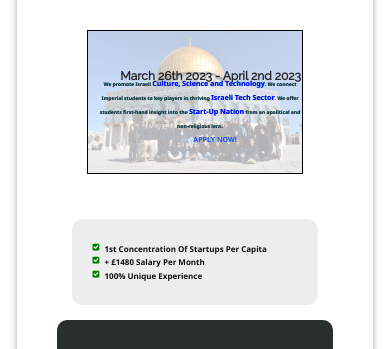
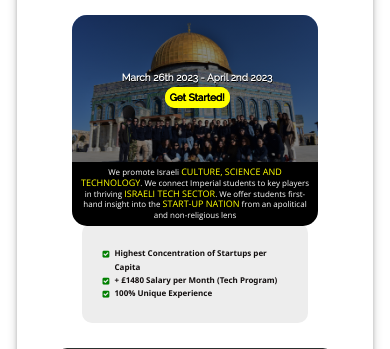
Before and after one commit to EZePiZy/IsraSoc_Website, a Django app: page / in a window 390 px wide. Shown: the part 135-484 px from the top of the page. Run offline with Django 4.2, Linux system fonts and the light colour scheme; some libraries are stand-ins or nearby versions; some web fonts are replaced.

Commit message:
feat: Home page design + events and placements, need add participate button in forms

```diff
--- a/israsoc_website/tech_website/templates/tech_website/home.html
+++ b/israsoc_website/tech_website/templates/tech_website/home.html
@@ -55,110 +55,88 @@
 /***************************************
 banner
 ***************************************/
-    .welcome {
-        margin: 30px;
+    .containerBox {
         position: relative;
-        border: 1px solid black;
+        display: inline-block;
+        margin: 15px;
+        margin-bottom: 20px;
     }
 
-    .text-welcome {
-        position: absolute;
-        top: 17px;
-        left: 230px;
-        font-size: 35px;
-        font-weight: 900;
+    .promo {
+        font-size: 25px;
         text-align: center;
-        }
-
-    .text-2-welcome {
-        position: absolute;
-        bottom: 150px;
-        left: 10px;
-        text-shadow: 0.3px 0.3px 0.3px rgb(27, 143, 176);
-        font-size: 25px;
-        line-height: 35pt;
-        text-align: center;
-        font-style: bold;
-        font-family: 'Segoe UI', Tahoma, Geneva, Verdana, sans-serif;
+        color: #FFF;
+        line-height: 20pt;
+        padding: 10px;
+        margin-top: -3em;
+        background-color: #000;
+        border-bottom-left-radius: 15px;
+        border-bottom-right-radius: 15px;
     }
 
-    .text-3-welcome {
+    .text-box {
         position: absolute;
-        bottom: 17px;
-        left: 385px;
-        font-size: 40px;
+        height: 100%;
+        border-radius: 15px;
         text-align: center;
-        font-style: bold;
-        font-family: 'Segoe UI', Tahoma, Geneva, Verdana, sans-serif;
-        text-transform: uppercase;
+        width: 100%;
+        background:
+            linear-gradient(
+            rgba(0, 0, 0, 0.5),
+            rgba(0, 0, 0, 0.5)
+        );
+    }
+    .text-box:before {
+        content: '';
+        display: inline-block;
+        height: 100%;
+        vertical-align: middle;
+    }
+
+    h4 {
+        top:50px;
+        display: inline-block;
+        font-size: 35px; /*or whatever you want*/
+        color: rgb(255, 255, 255);
+        line-height: 2em;
+        text-shadow: 0.5px 0.5px 0.5px rgb(0, 0, 0);
+    }
+
+    img {
+        display: block;
+        max-width: 100%;
+        height: auto;
+    }
+
+    #u {
+        color: yellow;
     }
 
 
-    .background-image {
-        background-size: cover;
-        display: block;
-        background-position: center;
-        opacity: 0.3;
-    }
 
-    #u {
-        color: blue;
-    }
-
-
-    @media (max-width: 768px) {
-        .background-image {
-            background-size: 700px;
-            display: block;
-            background-position: center;
-            opacity: 0.3;
+    @media (max-width:768px) {
+        h4 {
+            display: inline-block;
+            font-size: 10px; /*or whatever you want*/
+            color: rgb(255, 255, 255);
+            line-height: 2em;
+            text-shadow: 0.5px 0.5px 0.5px rgb(0, 0, 0);
         }
-
-        .welcome {
-            margin: 30px;
-            position: relative;
-            border: 1px solid black;
+        .promo {
+            font-size: 8px;
+            text-align: center;
+            color: #FFF;
+            line-height:8pt;
+            padding: 5px;
+            margin-top: -2em;
+            background-color: #000;
+            border: 2px black;
+            border-bottom-left-radius: 15px;
+            border-bottom-right-radius: 15px;
         }
-
-        .text-welcome {
-            position: absolute;
-            top: 5px;
-            left: 32px;
-            font-size: 12px;
-            font-weight: 900;
-            text-align: center;
-        }
-
-        .text-2-welcome {
-            position: center;
-            bottom: 30px;
-            left: 10px;
-            font-size: 5px;
-            line-height: 10pt;
-            text-shadow: 0.3px 0.3px 0.3px rgb(27, 143, 176);
-            font-style: bold;
-            font-family: 'Segoe UI', Tahoma, Geneva, Verdana, sans-serif;
-        }
-
-        .text-3-welcome {
-            position: absolute;
-            bottom: 3px;
-            left: 105px;
-            font-size: 7px;
-            text-align: center;
-            font-family: 'Segoe UI', Tahoma, Geneva, Verdana, sans-serif;
+        #u {
+            font-size: 9px;
             text-transform: uppercase;
-        }
-
-        .background-image {
-            background-size: cover;
-            display: block;
-            background-position: center;
-            opacity: 0.3;
-        }
-
-        #u {
-            font-size: 7px;
         }
     }
 /***************************************
@@ -175,10 +153,14 @@
 
     .fa-li {
         color: green;
+        position: absolute;
+        top: 0.5em;
+        text-align: center;
     }
 
     .fa-ul {
         color: rgb(18, 14, 14);
+        top: 0.5em;
         font-weight: bolder;
         font-family: 'Segoe UI', Tahoma, Geneva, Verdana, sans-serif;
     }
@@ -190,16 +172,20 @@
             font-size: 8px;
             padding: 15px;
             line-height: 10pt;
-            margin: 15px;
+            margin: 25px;
+            font-family: 'Segoe UI', Tahoma, Geneva, Verdana, sans-serif;
         }
 
         .fa-li {
             color: green;
+            top: 0.5em;
+            font-family: 'Segoe UI', Tahoma, Geneva, Verdana, sans-serif;
         }
 
         .fa-ul {
             color: rgb(18, 14, 14);
             font-weight: bolder;
+            top: 0.5em;
             font-family: 'Segoe UI', Tahoma, Geneva, Verdana, sans-serif;
             }
     }
@@ -262,6 +248,7 @@
         font-size: larger;
         color: #000;
         padding: 20px;
+        width: 100%;
         margin-top: 5px;
         margin-bottom: 5px;
         border-radius: 10px;
@@ -304,7 +291,7 @@
                     max-width: 290px;
                     border: 5px solid rgb(41, 48, 46);
                     border-radius: 5px;
-                }
+        }
     }
 
     .slideshow {
@@ -328,8 +315,18 @@
 /***************************************
 contact us
 ***************************************/
+    .col-md-1, .col-sm-1 {
+        padding: 0;
+        color: black;
+    }
+
     .space {
-        margin-top: 40px;
+        padding-top: 25px;
+    }
+
+    .fa-fw {
+        width: 30px;
+        text-align: center;
     }
 
     .logo {
@@ -338,7 +335,6 @@
         gap: 7px;
         margin: 10px;
     }
-
 /***************************************
 footer
 ***************************************/
@@ -440,22 +436,15 @@
 <body id="myPage" data-spy="scroll" data-target=".navbar" data-offset="60">
     <!--banner-->
 
-    <div class="welcome">
-        <img src="{% static 'img/background.jpg' %}" class="background-image" width="100%">
-        <h3 class="text-welcome">
-            <p>March 26th 2023 - April 2nd 2023</p>
-        </h3>
-        <h3 class="text-2-welcome">
-            <p>We promote Israeli <text id="u">Culture, Science and Technology</text>.
+    <div class="containerBox">
+        <div class="text-box">
+            <h4>March 26th 2023 - April 2nd 2023 <br><a href="https://forms.gle/xJxtnR8fGGwHu4qL6" style="color: black; border: solid 5px yellow; border-radius: 10px; background-color: yellow; text-shadow: 0.3px 0.3px 0.3px rgb(0, 0, 0);"> Get Started! </a></h4>
+            <p class="promo">We promote Israeli <text id="u">Culture, Science and Technology</text>.
                 We connect Imperial students to key players in thriving <text id="u">Israeli Tech Sector</text>.
                 We offer students first-hand insight into the <text id="u">Start-Up Nation</text> from an
-                apolitical and non-religious lens.</p>
-        </h3>
-        <h3 class="text-3-welcome">
-            <p>
-                <a href="apply">Apply NOW!</a>
-            </p>
-        </h3>
+                apolitical and non-religious lens</p>
+        </div>
+        <img class="img-responsive" src="{% static 'img/background.jpg' %}" style="border-radius: 15px;"/>
     </div>
 
     <!--/ banner-->
@@ -463,9 +452,9 @@
 
     <div class="service">
         <ul class="fa-ul">
-            <li><i class="fa-li fa fa-check-square"></i>1st Concentration Of Startups Per Capita</li>
-            <li><i class="fa-li fa fa-check-square"></i>+ £1480 Salary Per Month</li>
-            <li><i class="fa-li fa fa-check-square"></i>100% Unique Experience</li>
+            <li><i class="fa-li fa fa-check-square" style="top:0.5em;"></i>Highest Concentration of Startups per Capita</li>
+            <li><i class="fa-li fa fa-check-square" style="top:0.5em;"></i>+ £1480 Salary per Month (Tech Program)</li>
+            <li><i class="fa-li fa fa-check-square" style="top:0.5em;"></i>100% Unique Experience</li>
         </ul>
     </div>
 
@@ -479,7 +468,7 @@
                 <script type="text/javascript">
                     $(function () {
                         setInterval(function () {
-                            $(".slideshow ul").animate({ marginLeft: -430 }, 600, function () {
+                            $(".slideshow ul").animate({ marginLeft: -100 }, 800, function () {
                                 $(this).css({ marginLeft: 0 }).find("li:last").after($(this).find("li:first"));
                             })
                         }, 6000);
@@ -511,7 +500,7 @@
             <div class="row">
                 <div class="col-md-5 col-sm-6 col-xs-12">
                     <div class="section-title">
-                        <h2 class="head-title lg-line">THE TECHTRIP </h2>
+                        <h2 class="head-title lg-line">THE TECH TRIP </h2>
                         <hr class="botm-line">
                         <p class="sec-para">
                             <br>Embark on an unforgettable Adventure with us! Join over 40 fellow students from
@@ -544,7 +533,7 @@
         <div class="container">
             <div class="row">
                 <div class="col-md-12">
-                    <h2 class="ser-title">Discover our team !</h2>
+                    <h2 class="ser-title">Discover our team!</h2>
                     <hr class="botm-line">
                 </div>
                 <link rel="stylesheet"
@@ -666,7 +655,7 @@
                         </defs>
                     </svg>
                     <div>
-                        <h4>Liu</h4>
+                        <h3>Liu</h3>
                     </div>
                 </header>
                 <p style="background-color: #ededed;">Nothing has ever been given to Israeli people for free -
@@ -737,7 +726,7 @@
                         </defs>
                     </svg>
                     <div>
-                        <h4>Vincent</h4>
+                        <h3>Vincent</h3>
                     </div>
                 </header>
                 <p style="background-color: #ededed;">This trip surpassed my expectations. I was expecting a 5-7
@@ -796,7 +785,7 @@
                         </defs>
                     </svg>
                     <div>
-                        <h4>Ephraim</h4>
+                        <h3>Ephraim</h3>
                     </div>
                 </header>
                 <p style="background-color: #ededed;">It is a massive success. Because of this trip, I have changed my
@@ -816,18 +805,18 @@
                 </div>
                 <div class="col-md-12 col-sm-12">
                     <div class="col-md-1 col-sm-1 space">
-                        <i class="fa fa-map-marker fa-fw pull-left fa-2x"></i>
+                        <i class="fa fa-map-marker fa-fw pull-left fa-2x" style="color: #e11212;"></i>
                     </div>
                     <div class="col-md-5 col-sm-5 space">
-                        <p>Imperial College Israel Tech Committee Members<br>Exhibition Rd, South Kensington, London SW7
+                        <p style="color: black;">Imperial College Israel Tech Committee Members<br>Exhibition Rd, South Kensington, London SW7
                             2BX
                         </p>
                     </div>
                     <div class="col-md-1 col-sm-1 space">
-                        <i class="fas fa-envelope fa-fw pull-left fa-2x"></i>
+                        <i class="fas fa-envelope fa-fw pull-left fa-2x" style="color:#222222;"></i>
                     </div>
                     <div class="col-md-5 col-sm-5 space">
-                        <p>ezra.reich21@imperial.ac.uk</p>
+                        <p style="color: black;">ezra.reich21@imperial.ac.uk</p>
                     </div>
                 </div>
             </div>
@@ -853,7 +842,7 @@
                     </div>
                     <div class="col-md-3 col-sm-3 marb20">
                         <div class="ftr-tle">
-                            <h4 class="white no-padding">Follow us</h4>
+                            <h3 class="white no-padding">Follow us</h3>
                         </div>
                         <div class="info-sec">
                             <ul class="social-icon">
```
Also changed, not shown: israsoc_website/tech_website/templates/tech_website/events.html (+51 -2 lines), israsoc_website/tech_website/templates/tech_website/placements.html (+53 -5 lines), 1 other file.
